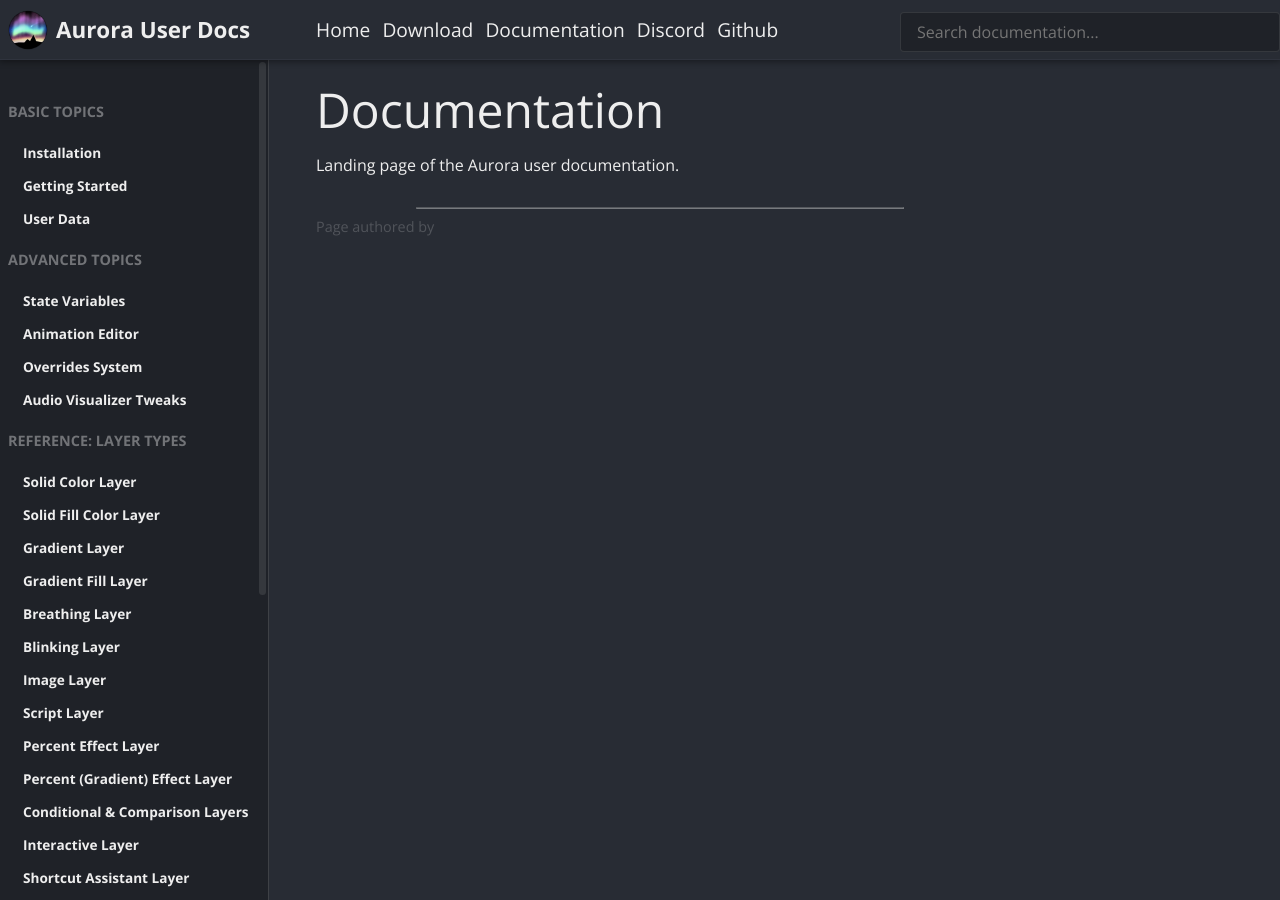
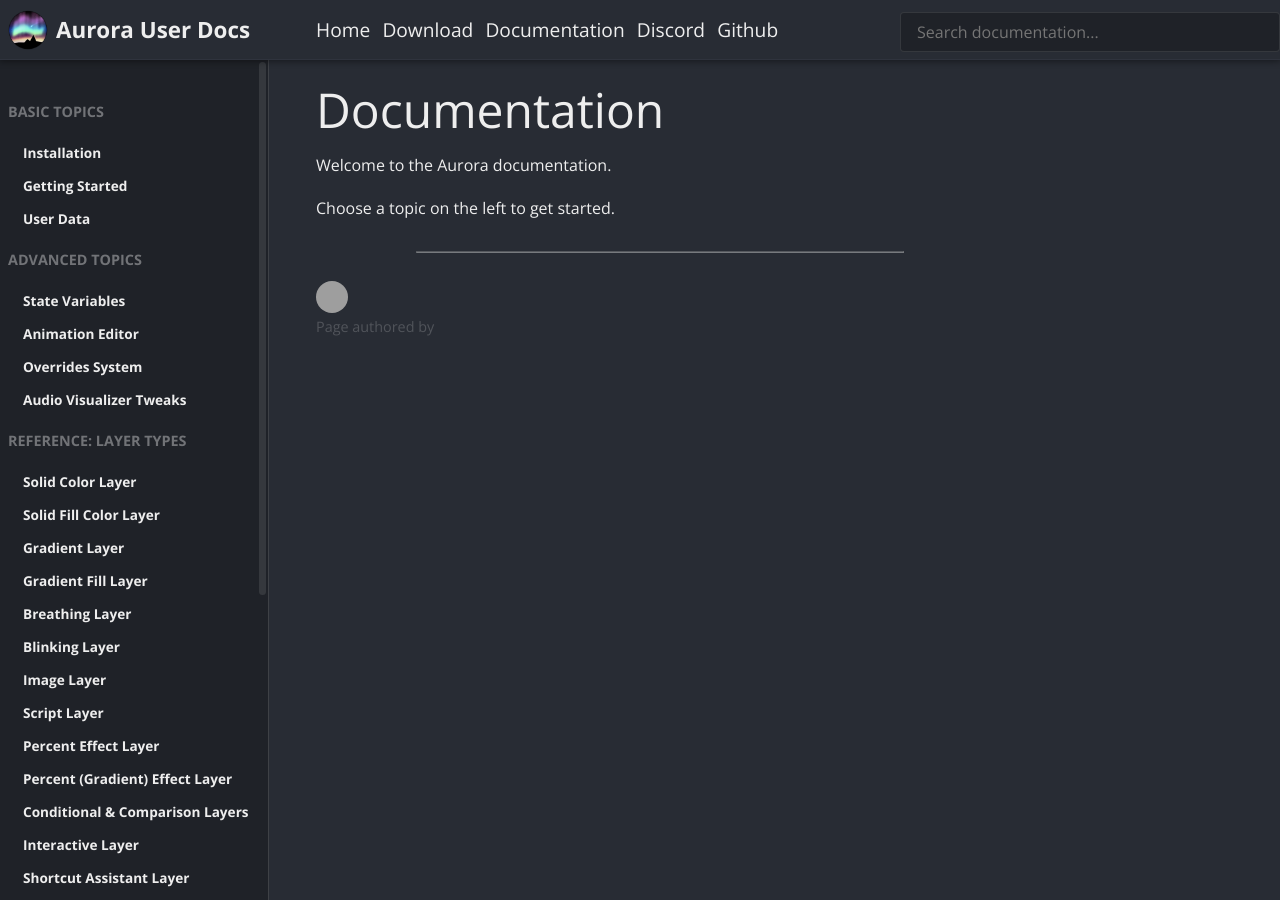
Before and after one commit to Aurora-RGB/Docs, a Jekyll site: the page built from _docs/index.md, in a window 1280 px wide. Built offline with Jekyll 4.4.1, drawn with Linux system fonts in a browser that asks for light colours; a style sheet for code colours, icons or effects is not loaded; grey boxes are pictures that could not be loaded.

Commit message:
Minor documentation landing change.

```diff
--- a/_docs/index.md
+++ b/_docs/index.md
@@ -1,5 +1,9 @@
 ---
 title: Documentation
+authors:
+  - Wibble199
 ---
 
-Landing page of the Aurora user documentation.
+Welcome to the Aurora documentation.
+
+Choose a topic on the left to get started.
```
